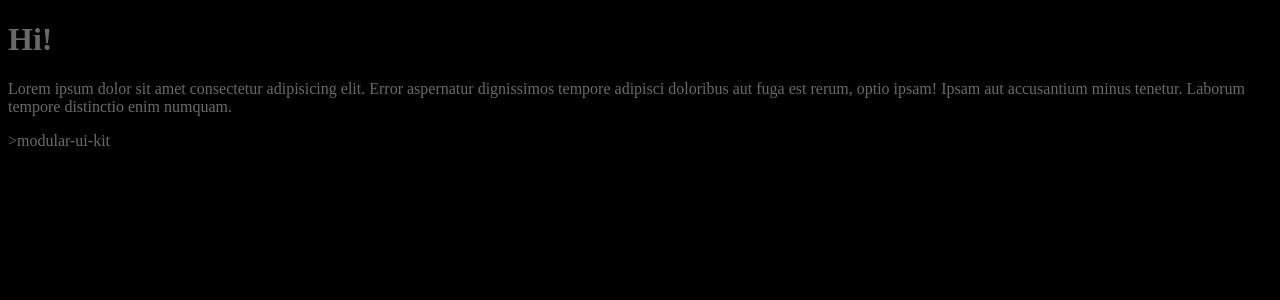
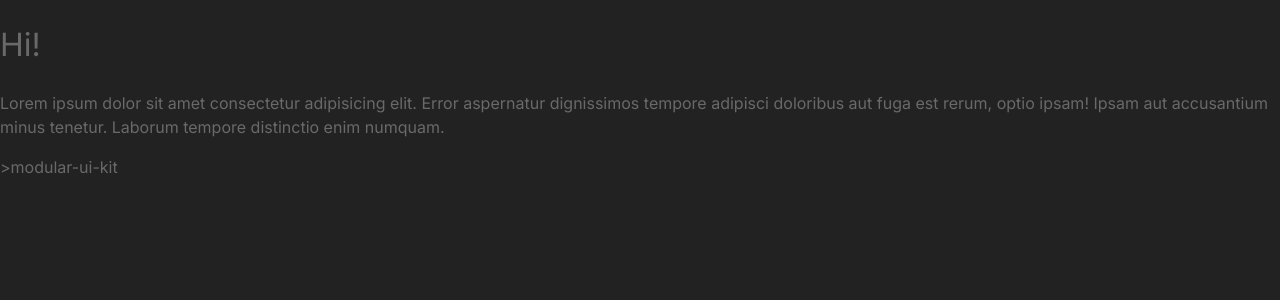
Before and after one commit to eugenia-vitinschii/modular-ui-kit, a Vue app: page / in a window 1280 px wide. Shown: the top 300 px of the page. Built offline with nearby package versions, Linux system fonts and the light colour scheme.

Commit message:
style(app): create reset rules:

```diff
--- a/src/assets/sass/core/_reset.sass
+++ b/src/assets/sass/core/_reset.sass
@@ -1,3 +1,80 @@
+// Font (Inter)
+@import url('https://fonts.googleapis.com/css2?family=Inter:wght@400;500;600;700&display=swap')
 
-*
-   background: #000
+*,
+*:before,
+*:after
+   -moz-box-sizing: border-box
+   -webkit-box-sizing: border-box
+   box-sizing: border-box
+
+:focus,
+:active
+   outline: none
+
+a:focus,
+a:active
+   outline: none
+
+nav,
+footer,
+aside
+   display: block
+
+html,
+body
+   height: 100%
+   font-size: 100%
+   line-height: 1.5
+   -ms-text-size-adjust: 100%
+   -moz-text-size-adjust: 100%
+   -webkit-text-size-adjust: 100%
+   padding: 0px
+   margin: 0px
+   font-family: "Inter", sans-serif
+   -webkit-font-smoothing: antialiased
+   -moz-osx-font-smoothing: grayscale
+   text-rendering: optimizeLegibility
+   background: #232222
+
+
+input,
+textarea,
+button,
+select
+   font-family: inherit
+
+input::-ms-clear
+   display: none
+
+button
+   border: none
+   background: transparent
+   cursor: pointer
+
+button::-moz-focus-inner
+   padding: 0
+   border: 0
+
+a,
+a:visited
+   text-decoration: none
+   cursor: pointer
+   color: inherit
+
+button, a:hover
+   text-decoration: none
+
+h1, h2, h3, h4, h5, h6
+   font-weight: normal
+
+ul
+   padding-inline-start: 0
+
+ul li
+   margin: 0
+   list-style: none
+
+img
+  max-width: 100%
+  display: block
```
